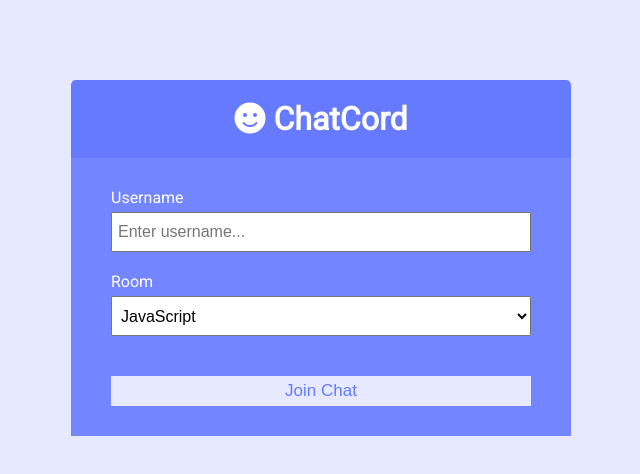
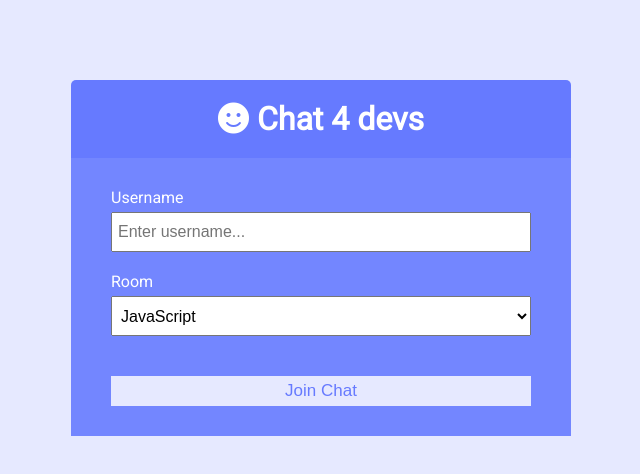
Before and after one commit to fabossi/realtime-virtual-chat, a website: page public/index.html in a window 1280 px wide. Shown: the whole page, without its empty margins (319-959 px from the left). Drawn offline with Linux system fonts and the light colour scheme.

Commit message:
[FABOSSI] Project ready

```diff
--- a/public/index.html
+++ b/public/index.html
@@ -1,34 +1,26 @@
 <!DOCTYPE html>
 <html lang="en">
+
 <head>
 	<meta charset="UTF-8" />
 	<meta name="viewport" content="width=device-width, initial-scale=1.0" />
 	<meta http-equiv="X-UA-Compatible" content="ie=edge" />
-		<link
-			rel="stylesheet"
-			href="https://cdnjs.cloudflare.com/ajax/libs/font-awesome/5.12.1/css/all.min.css"
-			integrity="sha256-mmgLkCYLUQbXn0B1SRqzHar6dCnv9oZFPEC1g1cwlkk="
-			crossorigin="anonymous"
-		/>
+	<link rel="stylesheet" href="https://cdnjs.cloudflare.com/ajax/libs/font-awesome/5.12.1/css/all.min.css"
+		integrity="sha256-mmgLkCYLUQbXn0B1SRqzHar6dCnv9oZFPEC1g1cwlkk=" crossorigin="anonymous" />
 	<link rel="stylesheet" href="css/style.css" />
-		<title>ChatCord App</title>
+	<title>Chat 4 devs App</title>
 </head>
+
 <body>
 	<div class="join-container">
 		<header class="join-header">
-				<h1><i class="fas fa-smile"></i> ChatCord</h1>
+			<h1><i class="fas fa-smile"></i> Chat 4 devs</h1>
 		</header>
 		<main class="join-main">
 			<form action="chat.html">
 				<div class="form-control">
 					<label for="username">Username</label>
-						<input
-							type="text"
-							name="username"
-							id="username"
-							placeholder="Enter username..."
-							required
-						/>
+					<input type="text" name="username" id="username" placeholder="Enter username..." required />
 				</div>
 				<div class="form-control">
 					<label for="room">Room</label>
@@ -46,4 +38,5 @@
 		</main>
 	</div>
 </body>
+
 </html>
```
Lines whose indentation alone changed are shown as unchanged.
